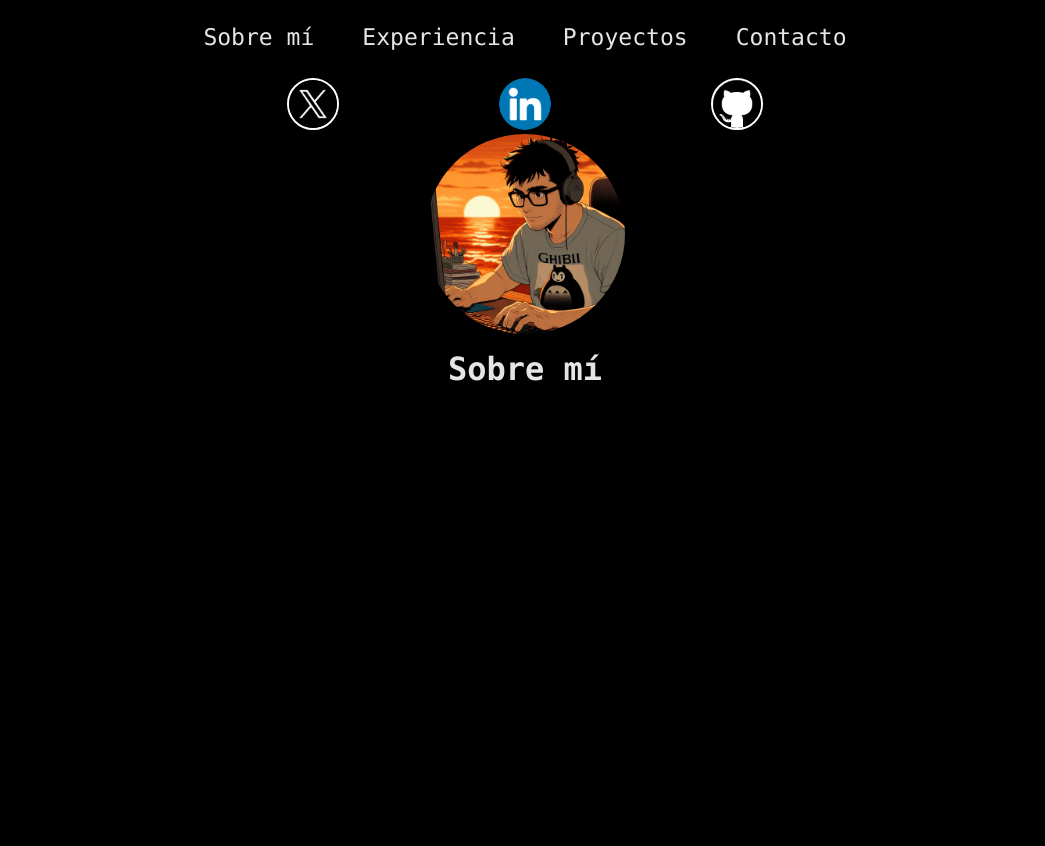
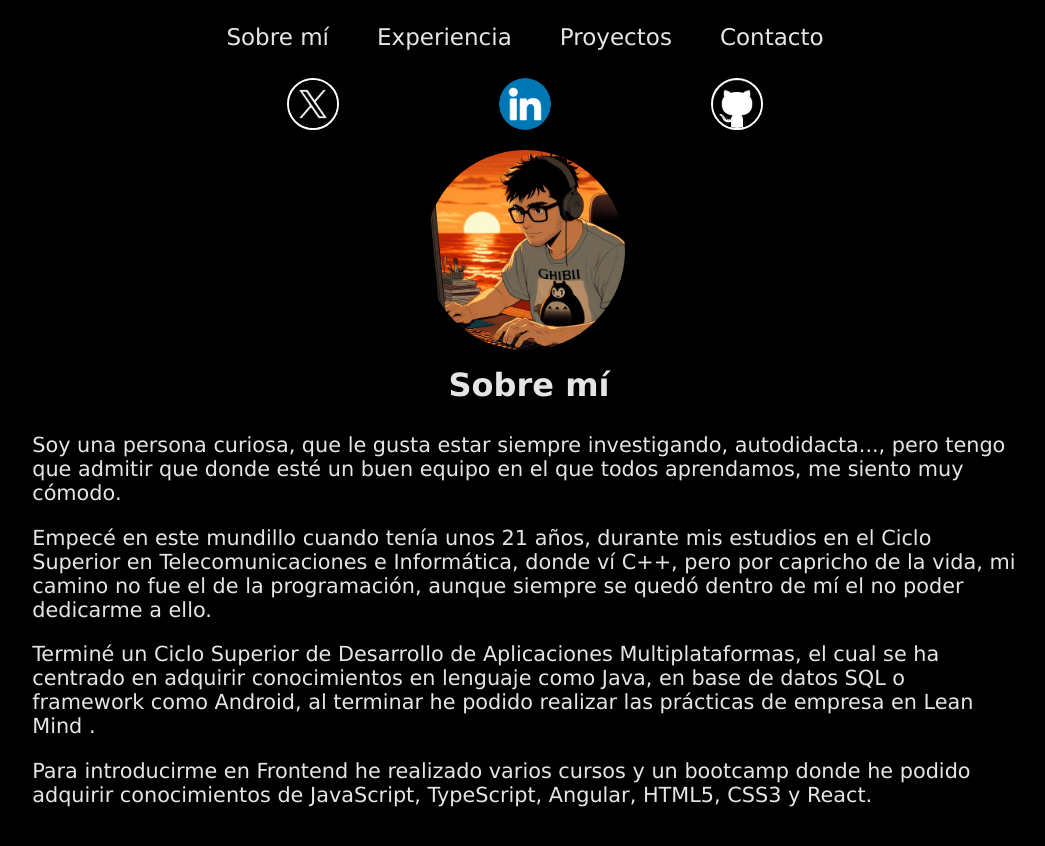
Before and after one commit to Oiranca/IsMyPorfolio, a React (Vite) app: page / in a window 1280 px wide. Shown: the top 846 px of the page, without its empty margins (115-1160 px from the left). Before the commit the page ends 800 px from the top, so only its background shows below. Built offline with nearby package versions, Linux system fonts and the light colour scheme.

Commit message:
created About Me component and his styles

```diff
--- a/src/components/AboutMe/AboutMe.tsx
+++ b/src/components/AboutMe/AboutMe.tsx
@@ -1,20 +1,16 @@
 import '../../styles/AboutMe/AboutMe.css';
+
 export const AboutMe = () => {
     const avatar = 'avatar/Avatar.jpeg';
     return (
-        <div
-            className="AboutMe"
-            // className='grid grid-flow-row auto-rows-max justify-items-center content-evenly p-2 text-black text-lg md:text-xl lg:grid-cols-aboutMe-lg 2xl:w-11/12 3xl:w-2/3 '
-        >
+        <div className="AboutMe">
             <img
-                className="avatar order-1 lg:order-2 rounded-full w-40 h-40 md:w-18 md:h-18 lg:rounded-[4rem] lg:mt-6 lg:w-auto lg:h-auto lg:max-w-[300px] xl:mt-2 p-2"
+                className="avatar"
                 src={avatar}
                 alt="Imagen creada por Bing de Microsoft donde se ve un chico tecleando con un fondo donde se ve la playa"
             />
-            <h1 className="title order-2 text-4xl font-bold p-2 lg:order-1 lg:col-span-full lg:text-6xl">
-                Sobre mí
-            </h1>
-            <section className="order-3 flex flex-col font-semibold text-md text-justify p-1">
+            <h1 className="title ">Sobre mí</h1>
+            <section className="body-about-me">
                 <p className="indent-8 p-2">
                     Soy una persona curiosa, que le gusta estar siempre investigando,
                     autodidacta..., pero tengo que admitir que donde esté un buen equipo en el que
--- a/src/index.css
+++ b/src/index.css
@@ -8,7 +8,7 @@
     /*text-rendering: optimizeLegibility;*/
     /*-webkit-font-smoothing: antialiased;*/
     /*-moz-osx-font-smoothing: grayscale;*/
-    font-family: ui-monospace, SFMono-Regular, Menlo, Monaco, Consolas, "Liberation Mono", "Courier New", monospace;
+    font-family: Verdana, sans-serif;
     background-color: #000000;
 }
 
--- a/src/styles/AboutMe/AboutMe.css
+++ b/src/styles/AboutMe/AboutMe.css
@@ -1,6 +1,9 @@
 .AboutMe {
     display: flex;
     flex-direction: column;
+    color: #e7e5e4;
+    padding: 1rem;
+
 
     .avatar {
         width: 200px;
@@ -12,7 +15,38 @@
     .title {
         text-align: center;
         font-size: 2rem;
-        margin: 1rem 0;
+        margin: 1rem 0 0 0.5rem;
+        color: #e7e5e4;
+    }
+
+    .body-about-me{
+        margin: 0 auto;
+        padding: 0.5rem 1rem 1rem 1rem;
+        font-size: 1rem;
         color: #e7e5e4;
     }
 }
+
+@media (768px <= width ) {
+   .AboutMe{
+       .body-about-me {
+           font-size: 1.30rem;
+       }
+   }
+}
+
+@media (1024px <= width ) {
+    .AboutMe{
+        .body-about-me {
+            width: 80%;
+        }
+    }
+}
+
+@media (768px > width ) {
+    .AboutMe{
+        .body-about-me {
+            font-size: 1.15rem;
+        }
+    }
+}
```
